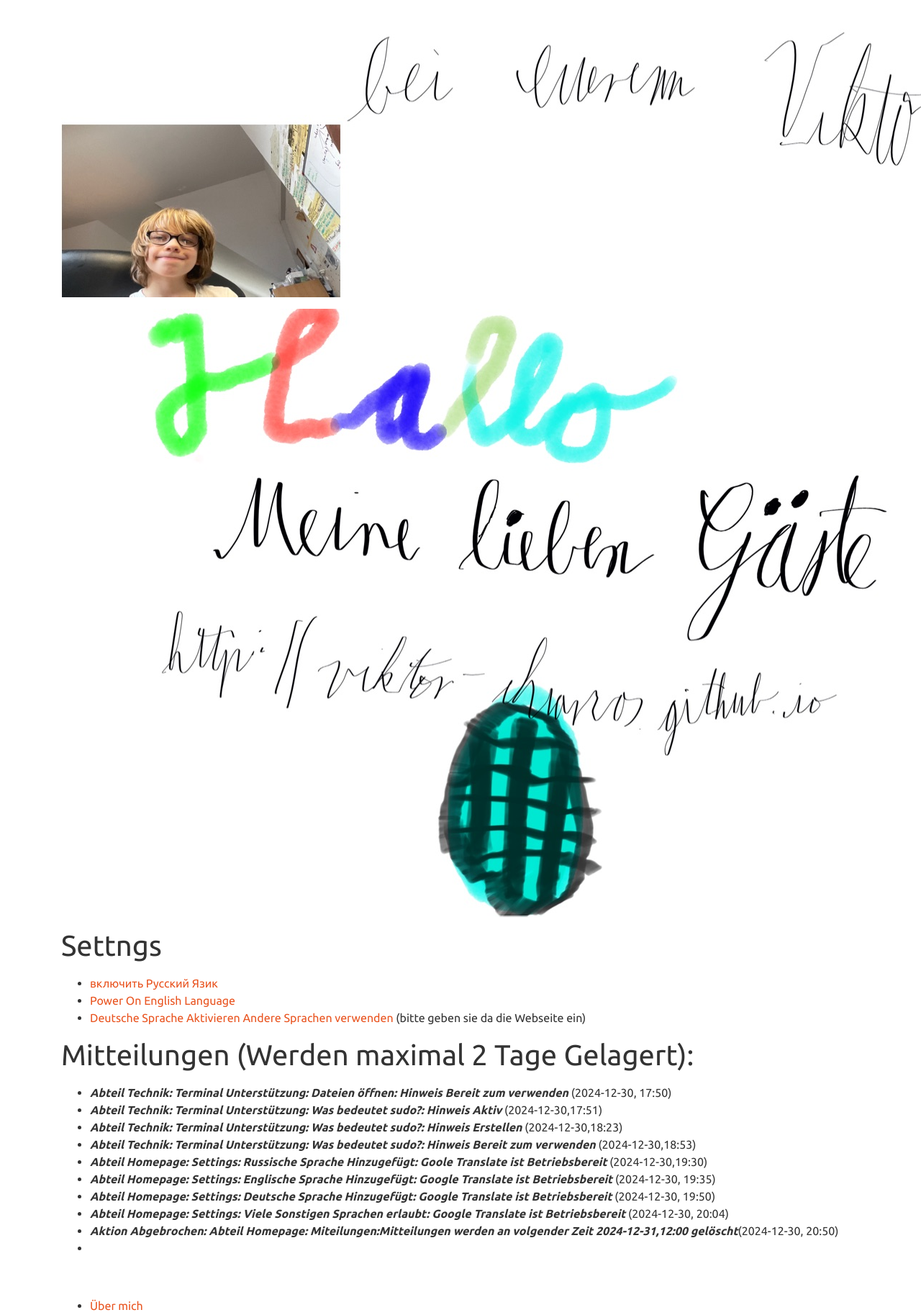
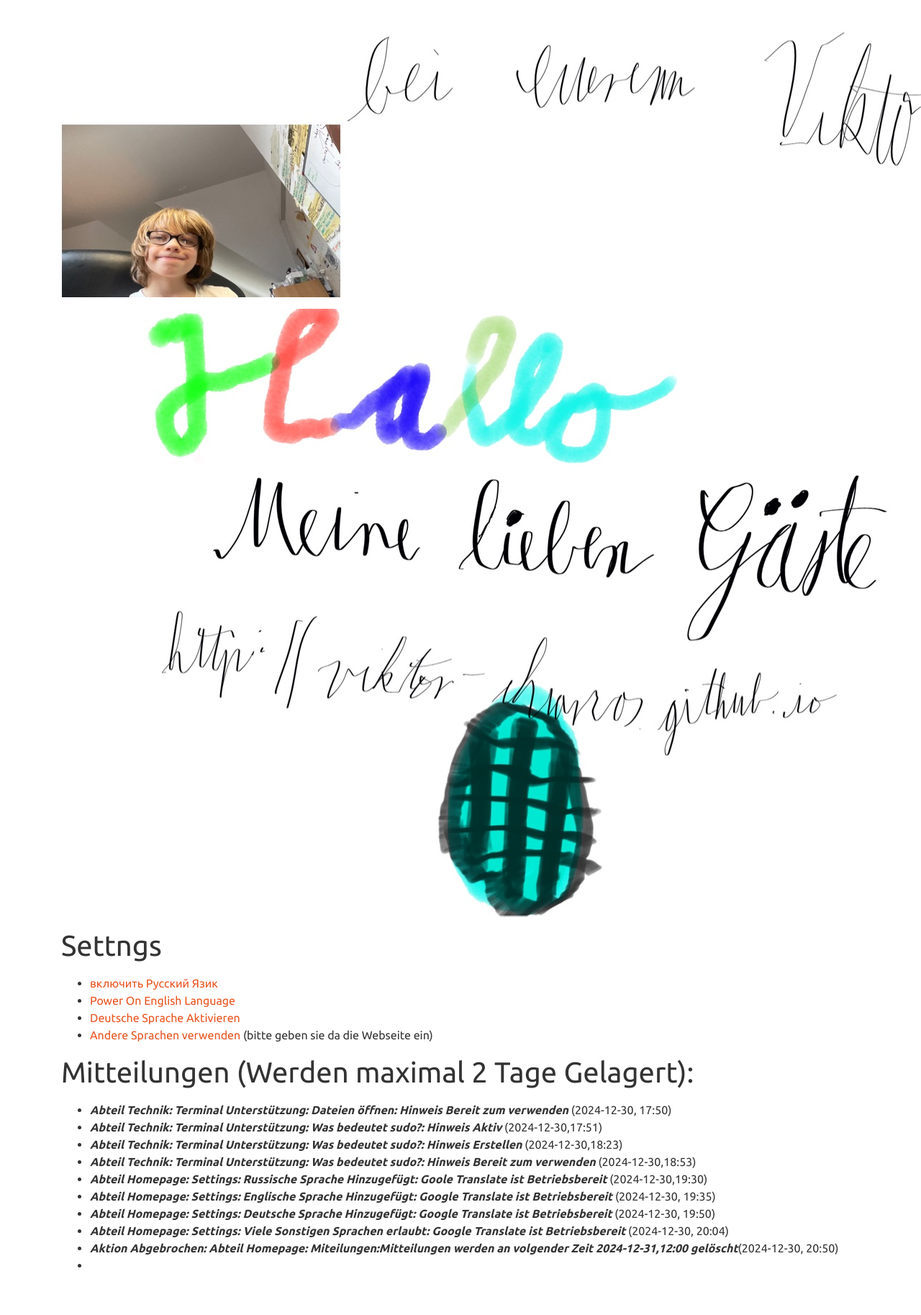
Before and after one commit to viktor-chiarcos/viktor-chiarcos.github.io, a Jekyll site: the page built from index.md, in a window 1280 px wide. Shown: the part 1006-2833 px from the top of the page at 72% size. Built offline with Jekyll 4.4.1, drawn with Linux system fonts in a browser that asks for light colours.

Commit message:
Settings Update

```diff
--- a/index.md
+++ b/index.md
@@ -75,7 +75,7 @@
 - [включить Русский Язик](https://viktor--chiarcos-github-io.translate.goog/?_x_tr_sl=auto&_x_tr_tl=ru&_x_tr_hl=de&_x_tr_pto=wapp)
 - [Power On English Language](https://viktor--chiarcos-github-io.translate.goog/?_x_tr_sl=auto&_x_tr_tl=en&_x_tr_hl=de&_x_tr_pto=wapp)
 - [Deutsche Sprache Aktivieren](https://viktor--chiarcos-github-io.translate.goog/?_x_tr_sl=auto&_x_tr_tl=de&_x_tr_hl=de&_x_tr_pto=wapp)
-[Andere Sprachen verwenden](https://translate.google.com/?hl=de&sl=auto&tl=de&op=websites) (bitte geben sie da die Webseite ein)
+- [Andere Sprachen verwenden](https://translate.google.com/?hl=de&sl=auto&tl=de&op=websites) (bitte geben sie da die Webseite ein)
 
 # Mitteilungen (Werden maximal 2 Tage Gelagert):
 - ***Abteil Technik: Terminal Unterstützung: Dateien öffnen: Hinweis Bereit zum verwenden*** (2024-12-30, 17:50)
```
